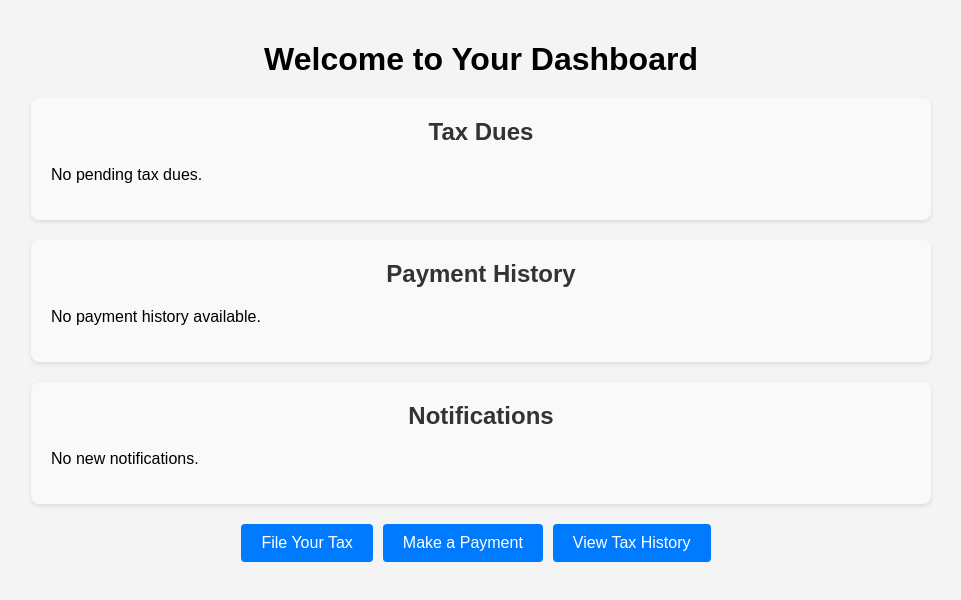
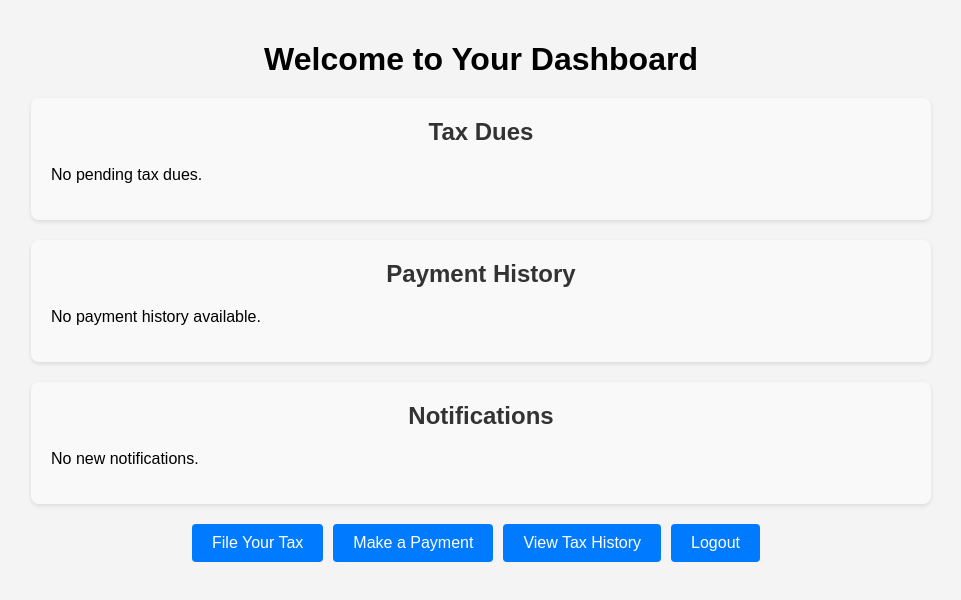
Before and after one commit to sharjil100/Tax-Collector-System, a React (Create React App) app in the folder frontend/: page /dashboard in a window 1280 px wide. Shown: the top 600 px of the page, without its empty margins (159-1120 px from the left). Built offline with nearby package versions, Linux system fonts and the light colour scheme.

Commit message:
Logout-Button

```diff
--- a/frontend/src/App.js
+++ b/frontend/src/App.js
@@ -4,6 +4,7 @@ import Signup from "./pages/Signup";
 import Login from "./pages/Login";
 import Dashboard from "./pages/Dashboard"; // Ensure to import Dashboard
 import TaxFilingForm from "./pages/TaxFilingForm";
+import Logout from "./pages/Logout";
 
 function App() {
   return (
@@ -18,6 +19,7 @@ function App() {
           <Route path="/signup" element={<Signup />} />
           <Route path="/dashboard" element={<Dashboard />} /> {/* Close the Dashboard Route properly */}
           <Route path="/file-tax" element={<TaxFilingForm />} />
+          <Route path="/logout" element={<Logout />} />
 
           {/* Optionally, add a route to handle undefined paths */}
           <Route path="*" element={<h1>Page Not Found</h1>} />
--- a/frontend/src/pages/Dashboard.js
+++ b/frontend/src/pages/Dashboard.js
@@ -2,8 +2,6 @@ import React, { useEffect, useState } from "react";
 import axios from "axios";
 import { Link } from "react-router-dom";
 import Cookies from "js-cookie";
-import Logout from "./Logout";
-import Login from "./Login";
 import "./Dashboard.css";
 
 const Dashboard = () => {
@@ -110,6 +108,7 @@ const Dashboard = () => {
         <Link to="/file-tax" className="button">File Your Tax</Link>
         <Link to="/payment" className="button">Make a Payment</Link>
         <Link to="/tax-history" className="button">View Tax History</Link>
+        <Link to="/logout" className="button">Logout<i class="fa fa-sign-out" aria-hidden="true"></i></Link>
       </div>
     </div>
   );
```
